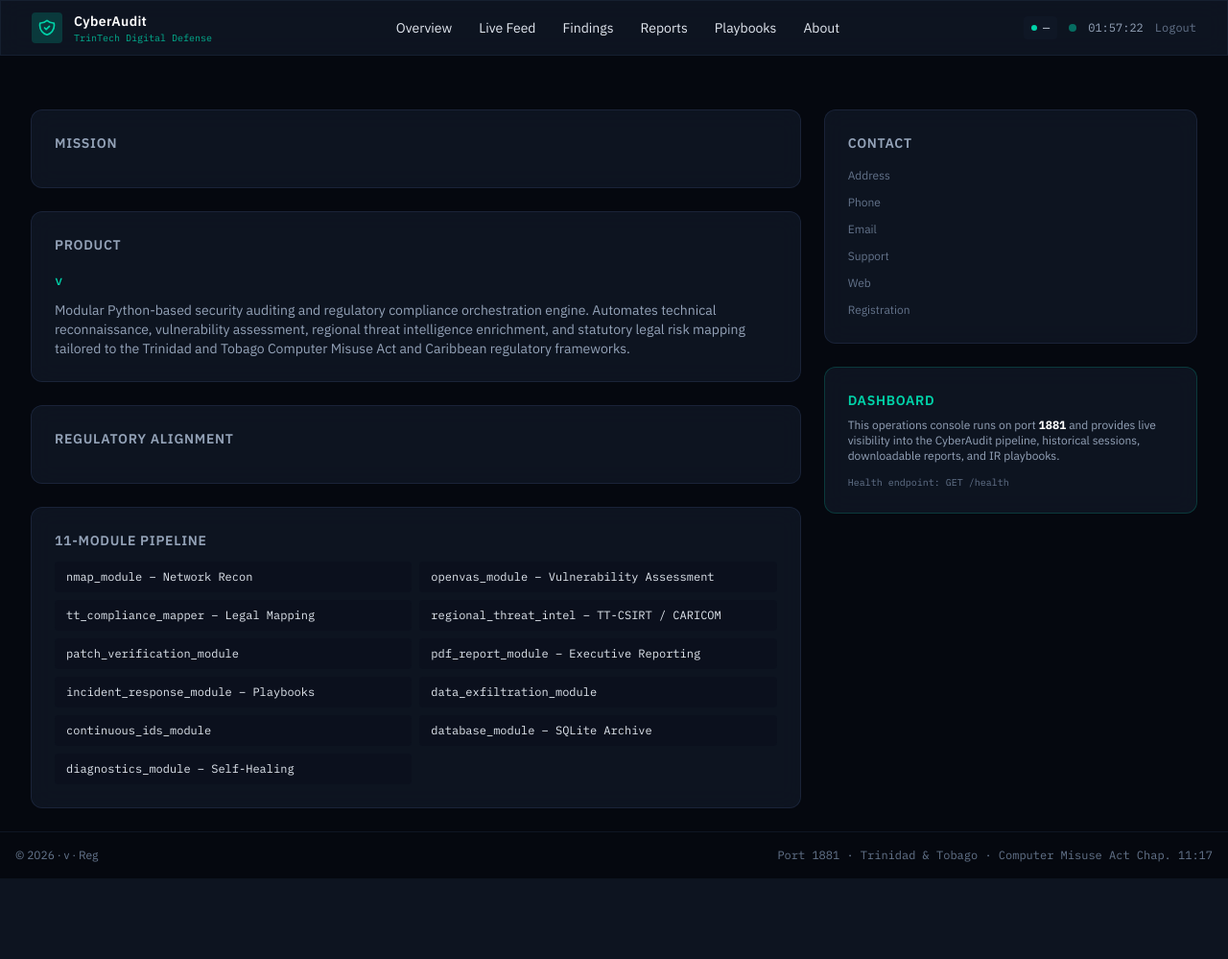
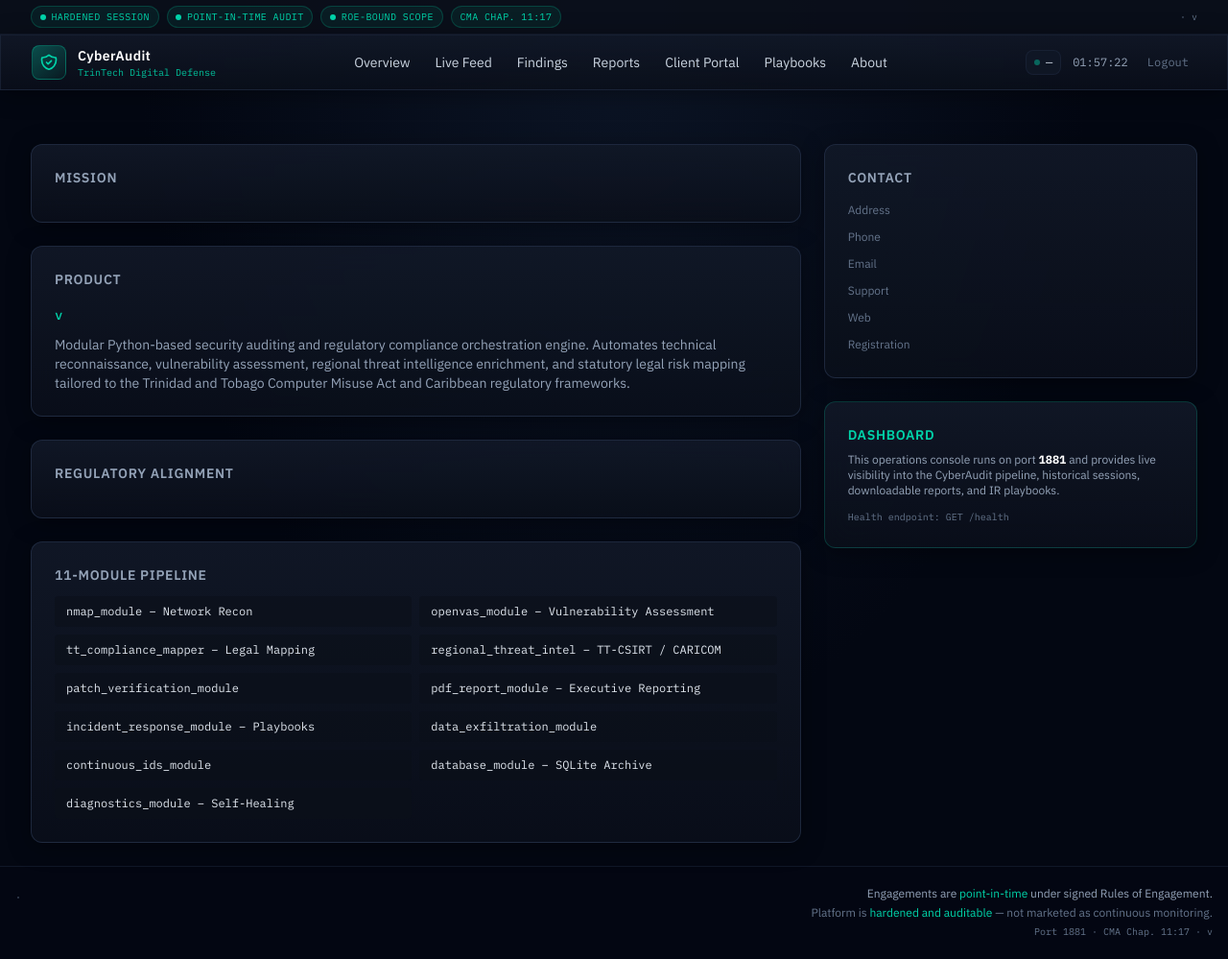
Before and after one commit to trintechdigitaldefense/cyberaudit-dashboard, a Python web app: template templates/about.html in a window 1280 px wide. Shown: the whole page at 96% size. Before the commit the page ends 915 px from the top, so only its background shows below. Run offline with Jinja, Linux system fonts and the light colour scheme; the template is opened without the code that fills it, so the values that code supplies are empty; some libraries are stand-ins or nearby versions.

Commit message:
ui: professional client-trust dashboard (honest security posture, polished login/overview/portal)

```diff
--- a/templates/base.html
+++ b/templates/base.html
@@ -3,7 +3,8 @@
 <head>
   <meta charset="UTF-8">
   <meta name="viewport" content="width=device-width, initial-scale=1.0">
-  <title>{% block title %}CyberAudit Dashboard{% endblock %} | TrinTech Digital Defense</title>
+  <meta name="description" content="CyberAudit by TrinTech Digital Defense — point-in-time network auditing for Trinidad & Tobago and the Caribbean.">
+  <title>{% block title %}CyberAudit{% endblock %} | TrinTech Digital Defense</title>
   <link rel="preconnect" href="https://fonts.googleapis.com">
   <link href="https://fonts.googleapis.com/css2?family=IBM+Plex+Sans:wght@300;400;500;600;700&family=IBM+Plex+Mono:wght@400;500&display=swap" rel="stylesheet">
   <script src="https://cdn.tailwindcss.com"></script>
@@ -13,8 +14,8 @@
         extend: {
           colors: {
             cyber: {
-              950: '#05080f', 900: '#0a101c', 800: '#111827', 700: '#1a2438', 600: '#243049',
-              accent: '#00d4aa', warn: '#f59e0b', danger: '#ef4444', info: '#3b82f6',
+              950: '#030712', 900: '#0a0f1a', 800: '#111827', 700: '#1a2438', 600: '#243049',
+              accent: '#00d4aa', warn: '#f59e0b', danger: '#ef4444', info: '#38bdf8',
             }
           },
           fontFamily: {
@@ -26,85 +27,112 @@
     }
   </script>
   <style>
-    body { background: #05080f; color: #e2e8f0; }
-    .glass { background: rgba(17, 24, 39, 0.75); backdrop-filter: blur(12px); border: 1px solid rgba(36, 48, 73, 0.6); }
+    body { background: radial-gradient(ellipse at top, #0c1526 0%, #030712 55%); color: #e2e8f0; min-height: 100vh; }
+    .glass {
+      background: linear-gradient(180deg, rgba(17,24,39,0.92) 0%, rgba(10,15,26,0.88) 100%);
+      backdrop-filter: blur(14px);
+      border: 1px solid rgba(36, 48, 73, 0.75);
+      box-shadow: 0 4px 24px rgba(0,0,0,0.35);
+    }
+    .glass-accent { border-color: rgba(0,212,170,0.22); }
     .pulse-dot { animation: pulse 2s infinite; }
-    @keyframes pulse { 0%, 100% { opacity: 1; } 50% { opacity: 0.4; } }
+    @keyframes pulse { 0%, 100% { opacity: 1; } 50% { opacity: 0.35; } }
     .sev-critical, .sev-high { color: #ef4444; }
     .sev-medium { color: #f59e0b; }
-    .sev-low, .sev-info { color: #3b82f6; }
-    ::-webkit-scrollbar { width: 6px; }
-    ::-webkit-scrollbar-track { background: #0a101c; }
+    .sev-low, .sev-info { color: #38bdf8; }
+    .trust-chip {
+      display: inline-flex; align-items: center; gap: 0.35rem;
+      font-size: 10px; letter-spacing: 0.04em; text-transform: uppercase;
+      padding: 0.2rem 0.55rem; border-radius: 999px;
+      background: rgba(0,212,170,0.08); color: #00d4aa; border: 1px solid rgba(0,212,170,0.2);
+    }
+    ::-webkit-scrollbar { width: 6px; height: 6px; }
+    ::-webkit-scrollbar-track { background: #0a0f1a; }
     ::-webkit-scrollbar-thumb { background: #243049; border-radius: 3px; }
   </style>
   {% block head %}{% endblock %}
 </head>
 <body class="font-sans antialiased min-h-screen flex flex-col">
-  <nav class="glass sticky top-0 z-50 border-b border-cyber-600/40">
+  <div class="bg-cyber-900/90 border-b border-cyber-600/40 text-[10px] font-mono text-slate-400">
+    <div class="max-w-7xl mx-auto px-4 sm:px-6 lg:px-8 py-1.5 flex flex-wrap items-center justify-between gap-2">
+      <div class="flex flex-wrap items-center gap-2">
+        <span class="trust-chip"><span class="w-1.5 h-1.5 rounded-full bg-cyber-accent"></span> Hardened session</span>
+        <span class="trust-chip"><span class="w-1.5 h-1.5 rounded-full bg-cyber-accent"></span> Point-in-time audit</span>
+        <span class="trust-chip"><span class="w-1.5 h-1.5 rounded-full bg-cyber-accent"></span> ROE-bound scope</span>
+        <span class="hidden sm:inline trust-chip"><span class="w-1.5 h-1.5 rounded-full bg-cyber-info"></span> CMA Chap. 11:17</span>
+      </div>
+      <div class="text-slate-500">{{ company.name }} · {{ company.product }} v{{ company.version }}</div>
+    </div>
+  </div>
+  <nav class="glass sticky top-0 z-50 border-b border-cyber-600/50">
     <div class="max-w-7xl mx-auto px-4 sm:px-6 lg:px-8">
       <div class="flex items-center justify-between h-14">
         <div class="flex items-center gap-3">
-          <div class="w-8 h-8 rounded bg-cyber-accent/20 flex items-center justify-center">
+          <div class="w-9 h-9 rounded-lg bg-gradient-to-br from-cyber-accent/30 to-cyber-accent/5 border border-cyber-accent/30 flex items-center justify-center">
             <svg class="w-5 h-5 text-cyber-accent" fill="none" stroke="currentColor" viewBox="0 0 24 24">
               <path stroke-linecap="round" stroke-linejoin="round" stroke-width="2" d="M9 12l2 2 4-4m5.618-4.016A11.955 11.955 0 0112 2.944a11.955 11.955 0 01-8.618 3.04A12.02 12.02 0 003 9c0 5.591 3.824 10.29 9 11.622 5.176-1.332 9-6.03 9-11.622 0-1.042-.133-2.052-.382-3.016z"/>
             </svg>
           </div>
           <div>
             <div class="text-sm font-semibold tracking-wide text-white">CyberAudit</div>
-            <div class="text-[10px] text-cyber-accent/80 font-mono">TrinTech Digital Defense</div>
+            <div class="text-[10px] text-cyber-accent/90 font-mono">TrinTech Digital Defense</div>
           </div>
         </div>
-        <div class="hidden md:flex items-center gap-1 text-sm">
-          <a href="/" class="px-3 py-1.5 rounded hover:bg-cyber-700/60 transition {% if request.path == '/' %}bg-cyber-700 text-cyber-accent{% endif %}">Overview</a>
-          <a href="/live" class="px-3 py-1.5 rounded hover:bg-cyber-700/60 transition {% if request.path == '/live' %}bg-cyber-700 text-cyber-accent{% endif %}">Live Feed</a>
-          <a href="/findings" class="px-3 py-1.5 rounded hover:bg-cyber-700/60 transition {% if request.path == '/findings' %}bg-cyber-700 text-cyber-accent{% endif %}">Findings</a>
-          <a href="/reports" class="px-3 py-1.5 rounded hover:bg-cyber-700/60 transition {% if request.path == '/reports' %}bg-cyber-700 text-cyber-accent{% endif %}">Reports</a>
-          <a href="/playbooks" class="px-3 py-1.5 rounded hover:bg-cyber-700/60 transition {% if request.path.startswith('/playbook') %}bg-cyber-700 text-cyber-accent{% endif %}">Playbooks</a>
-          <a href="/about" class="px-3 py-1.5 rounded hover:bg-cyber-700/60 transition {% if request.path == '/about' %}bg-cyber-700 text-cyber-accent{% endif %}">About</a>
+        <div class="hidden md:flex items-center gap-0.5 text-sm">
+          <a href="/" class="px-3 py-1.5 rounded-lg hover:bg-cyber-700/60 {% if request.path == '/' %}bg-cyber-700 text-cyber-accent{% else %}text-slate-300{% endif %}">Overview</a>
+          <a href="/live" class="px-3 py-1.5 rounded-lg hover:bg-cyber-700/60 {% if request.path == '/live' %}bg-cyber-700 text-cyber-accent{% else %}text-slate-300{% endif %}">Live Feed</a>
+          <a href="/findings" class="px-3 py-1.5 rounded-lg hover:bg-cyber-700/60 {% if request.path == '/findings' %}bg-cyber-700 text-cyber-accent{% else %}text-slate-300{% endif %}">Findings</a>
+          <a href="/reports" class="px-3 py-1.5 rounded-lg hover:bg-cyber-700/60 {% if request.path == '/reports' %}bg-cyber-700 text-cyber-accent{% else %}text-slate-300{% endif %}">Reports</a>
+          <a href="/portal" class="px-3 py-1.5 rounded-lg hover:bg-cyber-700/60 {% if request.path == '/portal' %}bg-cyber-700 text-cyber-accent{% else %}text-slate-300{% endif %}">Client Portal</a>
+          <a href="/playbooks" class="px-3 py-1.5 rounded-lg hover:bg-cyber-700/60 {% if request.path.startswith('/playbook') %}bg-cyber-700 text-cyber-accent{% else %}text-slate-300{% endif %}">Playbooks</a>
+          <a href="/about" class="px-3 py-1.5 rounded-lg hover:bg-cyber-700/60 {% if request.path == '/about' %}bg-cyber-700 text-cyber-accent{% else %}text-slate-300{% endif %}">About</a>
         </div>
         <div class="flex items-center gap-3 text-xs font-mono text-slate-400">
-          <a href="/live" id="presence-nav" class="hidden sm:inline-flex items-center gap-1.5 px-2 py-1 rounded bg-cyber-800/80 hover:bg-cyber-700 text-slate-300" title="Console presence">
-            <span class="w-1.5 h-1.5 rounded-full bg-cyber-accent"></span>
+          <a href="/live" id="presence-nav" class="hidden sm:inline-flex items-center gap-1.5 px-2 py-1 rounded-lg bg-cyber-800/80 hover:bg-cyber-700 text-slate-300 border border-cyber-600/40" title="Console presence">
+            <span class="w-1.5 h-1.5 rounded-full bg-cyber-accent pulse-dot"></span>
             <span id="presence-nav-count">—</span>
           </a>
-          <span class="w-2 h-2 rounded-full bg-cyber-accent pulse-dot"></span>
-          <span id="clock">--:--:--</span>
-          <a href="/logout" class="text-slate-500 hover:text-cyber-accent transition" title="Sign out">Logout</a>
+          <span id="clock" class="tabular-nums">--:--:--</span>
+          <a href="/logout" class="text-slate-500 hover:text-cyber-accent transition px-2 py-1 rounded hover:bg-cyber-800" title="Sign out">Logout</a>
         </div>
       </div>
     </div>
   </nav>
-  <main class="flex-1 max-w-7xl w-full mx-auto px-4 sm:px-6 lg:px-8 py-6">
-    {% block content %}{% endblock %}
-  </main>
-  <footer class="border-t border-cyber-700/50 mt-auto">
-    <div class="max-w-7xl mx-auto px-4 py-4 flex flex-col sm:flex-row justify-between items-center gap-2 text-xs text-slate-500">
-      <div>© 2026 {{ company.name }} · {{ company.product }} v{{ company.version }} · Reg {{ company.reg_number }}</div>
-      <div class="font-mono">Port 1881 · Trinidad &amp; Tobago · Computer Misuse Act Chap. 11:17</div>
+  <main class="flex-1 max-w-7xl w-full mx-auto px-4 sm:px-6 lg:px-8 py-6">{% block content %}{% endblock %}</main>
+  <footer class="border-t border-cyber-700/60 mt-auto bg-cyber-950/80">
+    <div class="max-w-7xl mx-auto px-4 py-5">
+      <div class="flex flex-col md:flex-row justify-between gap-4 text-xs text-slate-500">
+        <div class="space-y-1">
+          <div class="text-slate-300 font-medium">{{ company.name }}</div>
+          <div>{{ company.tagline }}</div>
+          <div class="font-mono text-[10px]">{{ company.email }} · {{ company.phone }}</div>
+        </div>
+        <div class="md:text-right space-y-1 max-w-md">
+          <div class="text-slate-400">Engagements are <span class="text-cyber-accent">point-in-time</span> under signed Rules of Engagement.</div>
+          <div>Platform is <span class="text-cyber-accent">hardened and auditable</span> — not marketed as continuous monitoring.</div>
+          <div class="font-mono text-[10px]">Port 1881 · CMA Chap. 11:17 · {{ company.product }} v{{ company.version }}</div>
+        </div>
+      </div>
     </div>
   </footer>
   <script>
     function updateClock() {
-      const now = new Date();
       const el = document.getElementById('clock');
-      if (el) el.textContent = now.toLocaleTimeString('en-TT', { hour12: false });
+      if (el) el.textContent = new Date().toLocaleTimeString('en-TT', { hour12: false });
     }
-    setInterval(updateClock, 1000);
-    updateClock();
+    setInterval(updateClock, 1000); updateClock();
     async function refreshPresenceBadge() {
       try {
         const r = await fetch('/api/presence', { credentials: 'same-origin' });
         if (!r.ok) return;
         const d = await r.json();
-        const n = d.active_count || 0;
         const badge = document.getElementById('presence-nav-count');
         const wrap = document.getElementById('presence-nav');
-        if (badge) badge.textContent = n + ' online';
+        if (badge) badge.textContent = (d.active_count || 0) + ' online';
         if (wrap) wrap.classList.remove('hidden');
       } catch (e) {}
     }
-    refreshPresenceBadge();
-    setInterval(refreshPresenceBadge, 8000);
+    refreshPresenceBadge(); setInterval(refreshPresenceBadge, 8000);
   </script>
   {% block scripts %}{% endblock %}
 </body>
```
